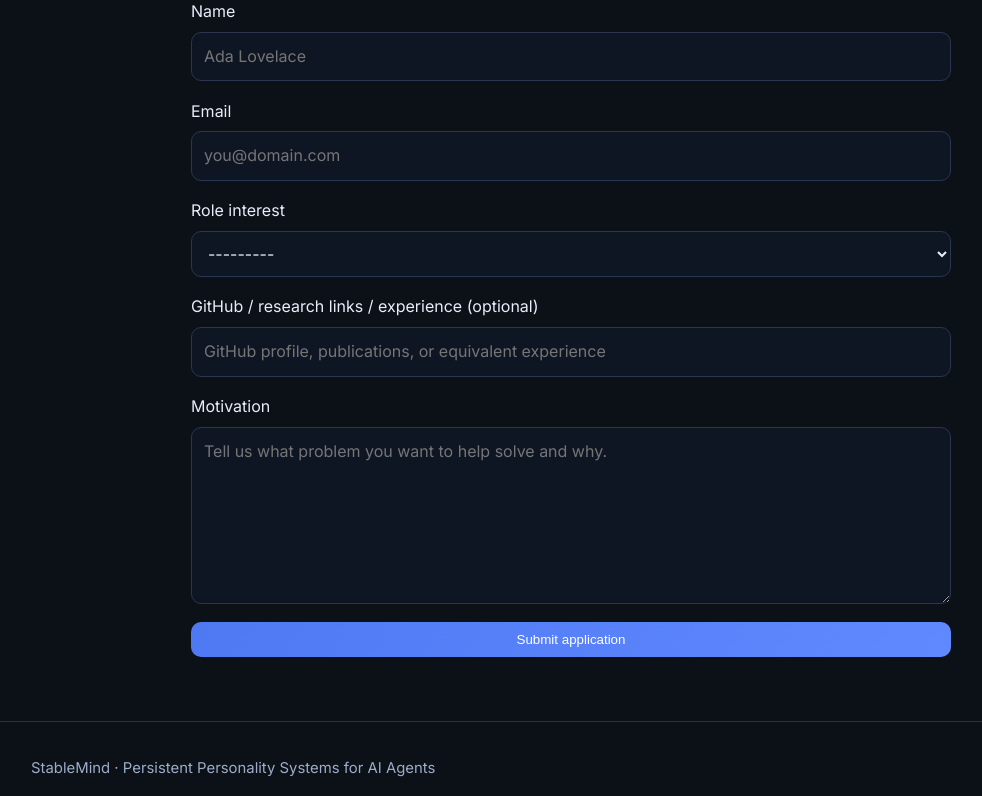
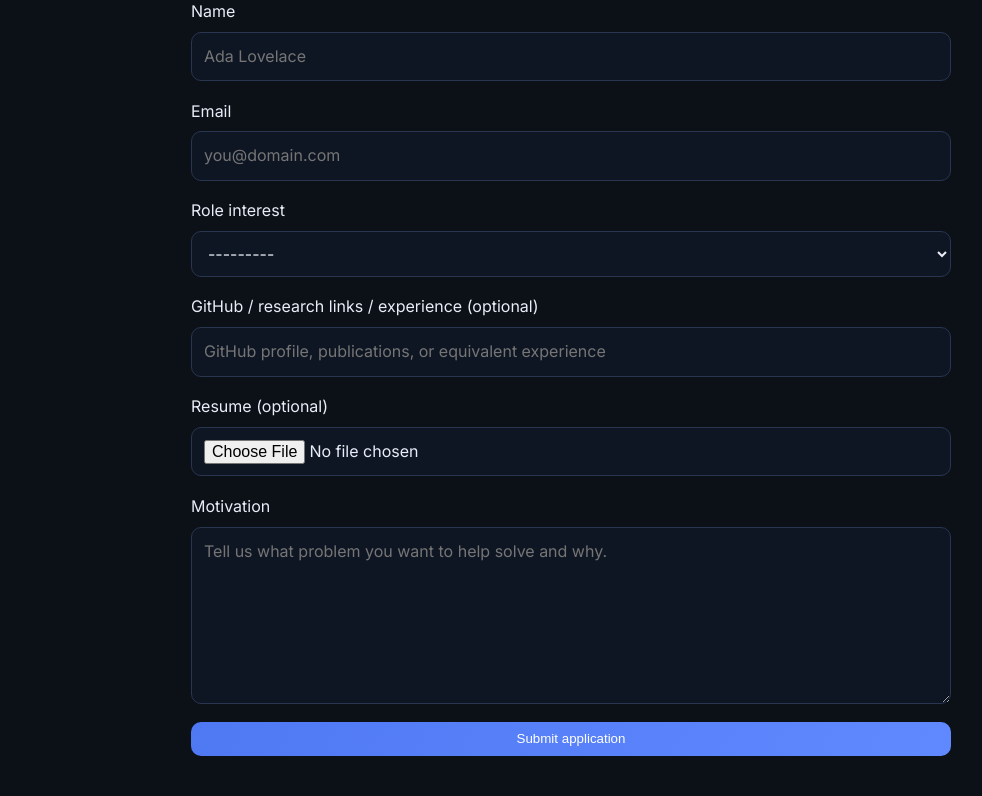
Before and after one commit to hasan-mavlonov/stablemind_landing, a Django app: page /careers/ in a window 1280 px wide. Shown: the part 309-1105 px from the top of the page, without its empty margins (69-1051 px from the left). Run offline with Django 5.2, Linux system fonts and the light colour scheme.

Commit message:
Add resume upload to careers form and improve landing links

```diff
--- a/core/forms.py
+++ b/core/forms.py
@@ -6,7 +6,14 @@ from .models import Application
 class ApplicationForm(forms.ModelForm):
     class Meta:
         model = Application
-        fields = ["name", "email", "role", "github_or_experience", "motivation"]
+        fields = [
+            "name",
+            "email",
+            "role",
+            "github_or_experience",
+            "resume",
+            "motivation",
+        ]
         widgets = {
             "name": forms.TextInput(attrs={"placeholder": "Ada Lovelace"}),
             "email": forms.EmailInput(attrs={"placeholder": "you@domain.com"}),
@@ -14,6 +21,9 @@ class ApplicationForm(forms.ModelForm):
                 attrs={
                     "placeholder": "GitHub profile, publications, or equivalent experience",
                 }
+            ),
+            "resume": forms.ClearableFileInput(
+                attrs={"accept": ".pdf,.doc,.docx"}
             ),
             "motivation": forms.Textarea(
                 attrs={
@@ -24,4 +34,5 @@ class ApplicationForm(forms.ModelForm):
         }
         labels = {
             "github_or_experience": "GitHub / research links / experience (optional)",
+            "resume": "Resume (optional)",
         }
--- a/core/models.py
+++ b/core/models.py
@@ -15,6 +15,7 @@ class Application(models.Model):
     role = models.CharField(max_length=50, choices=ROLE_CHOICES)
     motivation = models.TextField()
     github_or_experience = models.CharField(max_length=500, blank=True)
+    resume = models.FileField(upload_to="resumes/", blank=True)
     created_at = models.DateTimeField(auto_now_add=True)
 
     class Meta:
--- a/core/static/core/css/site.css
+++ b/core/static/core/css/site.css
@@ -46,6 +46,7 @@ nav a { margin-left: 1rem; color: var(--muted); }
 .eyebrow { color: var(--accent-strong); font-size: 0.82rem; text-transform: uppercase; letter-spacing: 0.1em; }
 .lead { color: #c9d5ec; font-size: 1.1rem; }
 .lead.small { font-size: 1rem; margin-top: 1.2rem; }
+.research-paper-link { margin-top: 1rem; }
 
 .grid-2 { display: grid; grid-template-columns: 1.3fr 1fr; gap: 1.25rem; }
 .timescale-grid { display: grid; grid-template-columns: repeat(2, 1fr); gap: 1.25rem; margin-top: 1rem; }
--- a/core/templates/core/careers.html
+++ b/core/templates/core/careers.html
@@ -20,7 +20,7 @@
             <div class="alert error">Please fix the highlighted fields and submit again.</div>
         {% endif %}
 
-        <form method="post" class="application-form">
+        <form method="post" enctype="multipart/form-data" class="application-form">
             {% csrf_token %}
 
             <label for="id_name">Name</label>
@@ -39,6 +39,10 @@
             {{ form.github_or_experience }}
             {{ form.github_or_experience.errors }}
 
+            <label for="id_resume">{{ form.resume.label }}</label>
+            {{ form.resume }}
+            {{ form.resume.errors }}
+
             <label for="id_motivation">Motivation</label>
             {{ form.motivation }}
             {{ form.motivation.errors }}
--- a/core/views.py
+++ b/core/views.py
@@ -10,7 +10,7 @@ def landing_page(request):
 
 def careers_page(request):
     if request.method == "POST":
-        form = ApplicationForm(request.POST)
+        form = ApplicationForm(request.POST, request.FILES)
         if form.is_valid():
             form.save()
             return redirect(f"{reverse('careers')}?submitted=1")
--- a/stablemind/settings.py
+++ b/stablemind/settings.py
@@ -115,6 +115,9 @@ USE_TZ = True
 # Static files (CSS, JavaScript, Images)
 # https://docs.djangoproject.com/en/6.0/howto/static-files/
 
-STATIC_URL = 'static/'
+STATIC_URL = '/static/'
 
 STATIC_ROOT = BASE_DIR / 'staticfiles'
+
+MEDIA_URL = '/media/'
+MEDIA_ROOT = BASE_DIR / 'media'
--- a/stablemind/urls.py
+++ b/stablemind/urls.py
@@ -1,5 +1,7 @@
 from django.contrib import admin
 from django.urls import path
+from django.conf import settings
+from django.conf.urls.static import static
 from core.views import landing_page, careers_page
 
 urlpatterns = [
@@ -7,3 +9,6 @@ urlpatterns = [
     path('', landing_page, name='landing'),
     path('careers/', careers_page, name='careers'),
 ]
+
+if settings.DEBUG:
+    urlpatterns += static(settings.MEDIA_URL, document_root=settings.MEDIA_ROOT)
```
Also changed, not shown: core/templates/core/landing.html (+5 -2 lines), core/migrations/0003_application_resume.py (added).
